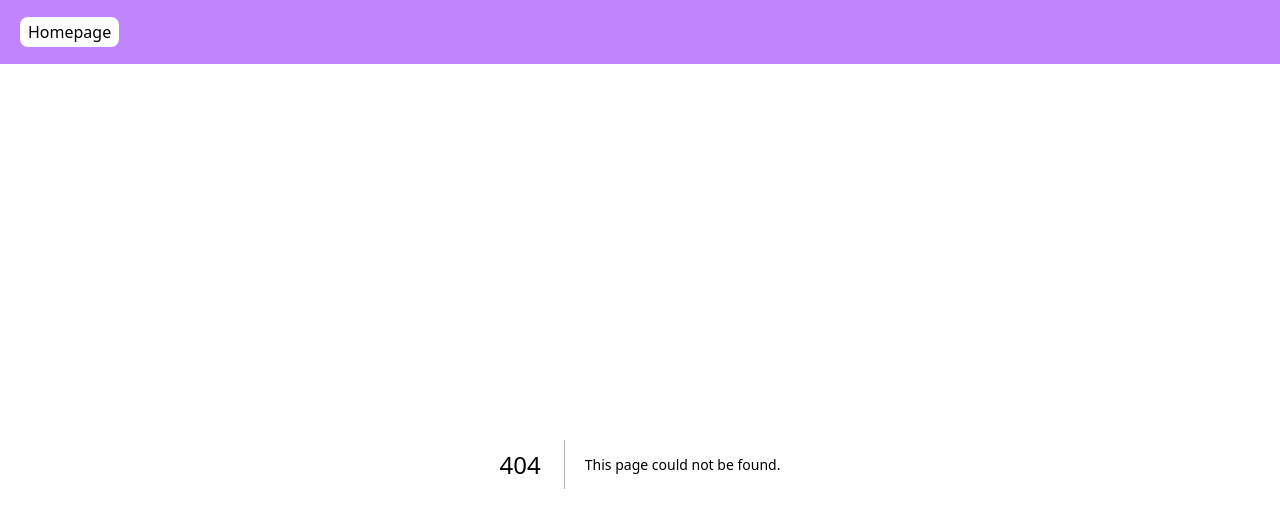
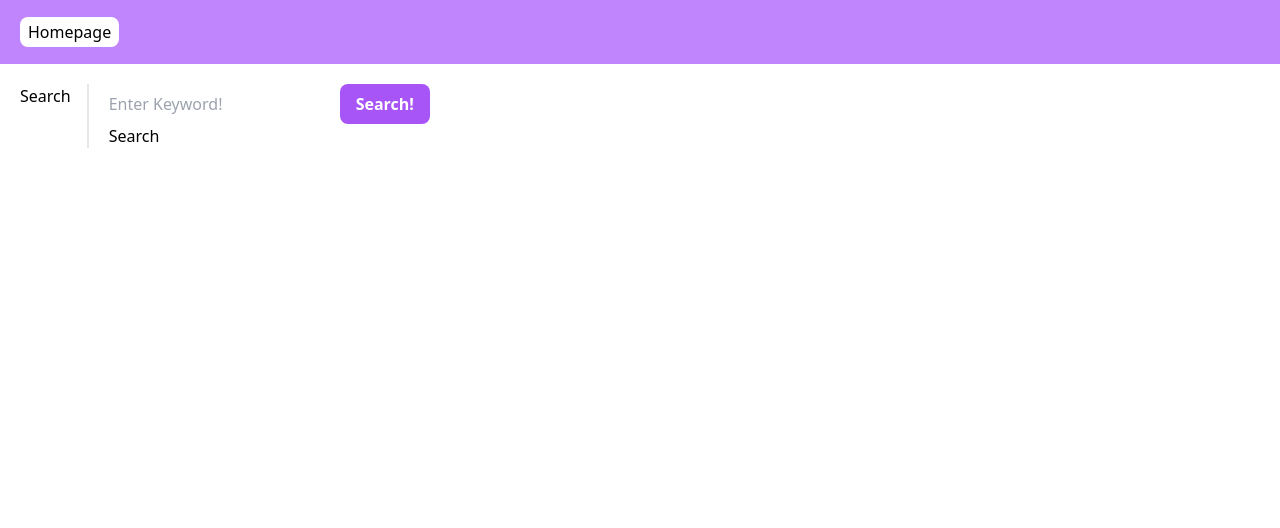
Before and after one commit to bilalgit98/NextJS13CrashCourse, a Next.js app in the folder nextjs-13-demo/: page /search in a window 1280 px wide. Before the commit this address had no page. Shown: the top 528 px of the page. Built offline with nearby package versions, Linux system fonts and the light colour scheme.

Commit message:
Client Side Component (SEARCH)
Creating a Client Side Component (SEARCH) and Dsiplaying Search Results in the Todo App

```diff
--- /dev/null
+++ b/nextjs-13-demo/app/search/Search.tsx
@@ -0,0 +1,31 @@
+"use client"; // this will make the component client side
+import React, { FormEvent, useState } from "react";
+import { useRouter } from "next/navigation";
+function Search() {
+  const [Search, setSearch] = useState("");
+  const router = useRouter();
+
+  const handleSearch = async (e: FormEvent<HTMLFormElement>) => {
+    e.preventDefault();
+    setSearch("");
+    router.push(`/search/${Search}`);
+  };
+
+  return (
+    <form onSubmit={handleSearch}>
+      <input
+        type="text"
+        value={Search}
+        placeholder="Enter Keyword!"
+        onChange={(e) => setSearch(e.target.value)}
+      />
+      <button
+        type="submit"
+        className="bg-purple-500 text-white font-bold py-2 px-4 rounded-lg"
+      >
+        Search!
+      </button>
+    </form>
+  );
+}
+export default Search;
--- /dev/null
+++ b/nextjs-13-demo/app/search/[searchTerm]/page.tsx
@@ -0,0 +1,49 @@
+import React from "react";
+import { resourceLimits } from "worker_threads";
+
+type pageProps = {
+  params: {
+    searchTerm: string;
+  };
+};
+
+type SearchResults = {
+  organic_results: [
+    {
+      position: number;
+      title: string;
+      link: string;
+      thumbnail: string;
+      snippet: string;
+    }
+  ];
+};
+
+const search = async (searchTerm: string) => {
+  const response = await fetch(
+    `https://serpapi.com/search.json?q=${searchTerm}&api_key=${process.env.API_KEY}`
+  );
+  const data: SearchResults = await response.json();
+  return data;
+};
+
+async function SearchResults({ params: { searchTerm } }: pageProps) {
+  const searchResults = await search(searchTerm);
+
+  return (
+    <div>
+      <p className="text-gray-500 text-sm">You Searched For " {searchTerm} "</p>
+
+      <ol className="space-y-5 p-5">
+        {searchResults.organic_results.map((result) => (
+          <li key={result.position} className="list-decimal">
+            <p className="font-bold">{result.title}</p>
+            <p>{result.snippet}</p>
+          </li>
+        ))}
+      </ol>
+    </div>
+  );
+}
+
+export default SearchResults;
--- /dev/null
+++ b/nextjs-13-demo/app/search/layout.tsx
@@ -0,0 +1,26 @@
+import Search from "./Search";
+
+export default function RootLayout( {
+    children,
+
+}:{
+    children: React.ReactNode;
+}) {
+    return (
+        <main className="flex space-x-4 divide-x-2 p-5">
+            <div>
+
+            <h1> Search</h1>
+
+            </div>
+            <div className="flex-1 pl-5">
+                <Search />
+                <div> {children} </div>
+
+
+
+
+                 </div>
+        </main>
+    )
+}
--- /dev/null
+++ b/nextjs-13-demo/app/search/page.tsx
@@ -0,0 +1,9 @@
+import React from 'react'
+
+function Search() {
+  return (
+    <div>Search</div>
+  )
+}
+
+export default Search
--- /dev/null
+++ b/nextjs-13-demo/app/todos/layout.tsx
@@ -0,0 +1,19 @@
+import ToDosList from "./ToDosList";
+
+export default function RootLayout( {
+    children,
+
+}:{
+    children: React.ReactNode;
+}) {
+    return (
+        <main className="flex">
+            <div>
+                {/* @ts-ignore */}
+                <ToDosList />
+
+            </div>
+            <div className="flex-1">{children} </div>
+        </main>
+    )
+}
--- a/nextjs-13-demo/app/todos/page.tsx
+++ b/nextjs-13-demo/app/todos/page.tsx
@@ -4,8 +4,7 @@
 function todos() {
   return(
   <div>
-    {/* @ts-ignore*/}
-    <ToDosList />
+ <h1> this is where the To-Do's will be displayed!</h1>
   </div>
   )
 
```
